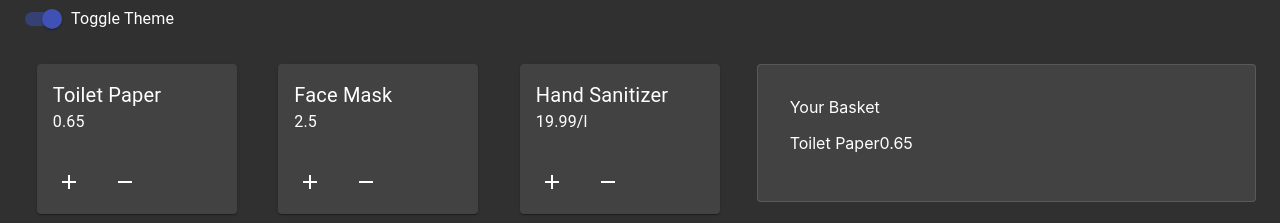
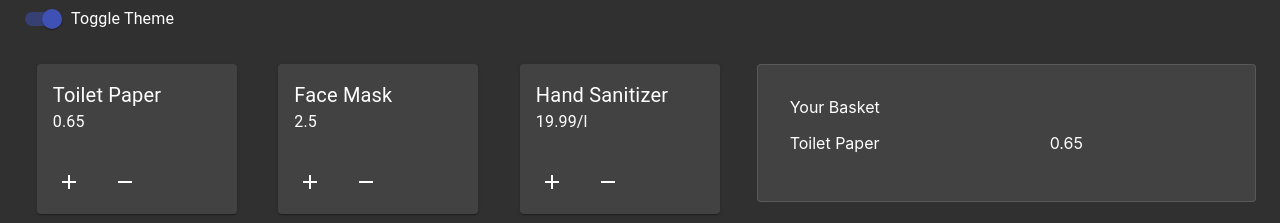
Before and after one commit to SeanRivardMorton/shopping, a React (Create React App) app: page / in a window 1280 px wide. Both pictures are taken after a click on the button 68 px from the left and 182 px from the top of the page. Shown: the top 223 px of the page. Built offline with nearby package versions, Linux system fonts and the light colour scheme; the HTML template or start-up script is replaced by a standard one.

Commit message:
receipt styling

```diff
--- a/src/components/Basket/Basket.tsx
+++ b/src/components/Basket/Basket.tsx
@@ -13,6 +13,12 @@ const BasketPaper = styled(Paper)`
 const BasketUnorderedList = styled.ul`
   list-style-type: none;
   padding: 0px;
+  li {
+    display: flex;
+    .title {
+      width: 60%;
+    }
+  }
 `;
 
 const parseProductPrice = ({
@@ -38,12 +44,15 @@ export const Basket = ({ basket }: { basket: BasketInterface }) => {
       <BasketUnorderedList>
         {Object.entries(basket).map(([id, product]: [string, any]) => {
           const parsedProduct = parseProductPrice(product);
-          return (
-            <li key={id}>
-              {parsedProduct.description}
-              {parsedProduct.price}
-            </li>
-          );
+          if (product.quantity < 1) return null;
+          return [...Array(product.quantity)].map((_, index) => {
+            return (
+              <li key={`${id}-${index}`}>
+                <span className="title">{parsedProduct.description}</span>
+                {parsedProduct.price.toFixed(2)}
+              </li>
+            );
+          });
         })}
       </BasketUnorderedList>
     </BasketPaper>
--- a/src/hooks/useBasket.tsx
+++ b/src/hooks/useBasket.tsx
@@ -15,7 +15,7 @@ const reducer = (draft: any, action: any) => {
         quantity: draft[action.key]?.quantity || 0,
       };
       draft[action.key].quantity -= 1;
-      if (draft[action.key]?.quantity === 0) {
+      if (draft[action.key]?.quantity < 1) {
         delete draft[action.key];
       }
       return draft;
```
